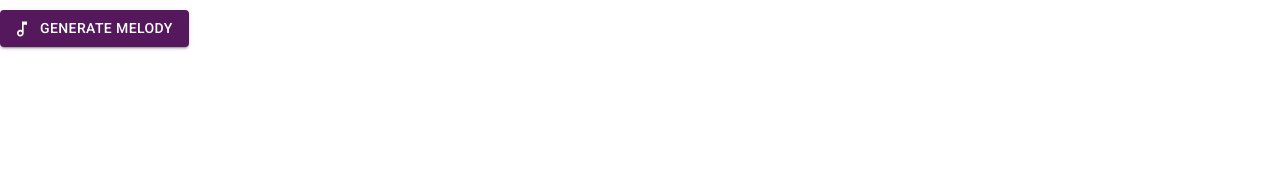
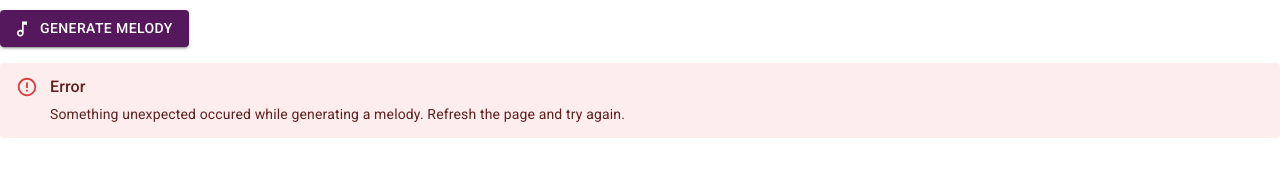
Before and after one commit to technikka/Abnormelodies_UI, a React (Create React App) app: page / in a window 1280 px wide. Both pictures are taken after a click on the button "GENERATE MELODY". Shown: the part 557-734 px from the top of the page. Built offline with nearby package versions, Linux system fonts and the light colour scheme; no server answers.

Commit message:
add error banner to display when error fetching melody

```diff
--- a/src/App.js
+++ b/src/App.js
@@ -11,11 +11,13 @@ import '@fontsource/roboto/400.css';
 import '@fontsource/roboto/500.css';
 import '@fontsource/roboto/700.css';
 import { createTheme, ThemeProvider } from '@mui/material/styles';
+import { Alert, AlertTitle } from '@mui/material';
 
 const App = () => {
   const [melodyXML, setMelodyXML] = useState({});
   const [melodyFragments, setMelodyFragments] = useState([]);
   const melodyMounted = useRef(false);
+  const [alertIsVisible, setAlertIsVisible] = useState(false);
 
   const theme = createTheme({
     palette: {
@@ -49,8 +51,12 @@ const App = () => {
         const fragments = FragmentService.getFragments(response.data);
         setMelodyFragments(fragments);
         mountMelody();
+        setAlertIsVisible(false);
       })
-      .catch((error) => console.log(error));
+      .catch((error) => {
+        console.log(error)
+        setAlertIsVisible(true);
+      });
   };
 
   return (
@@ -58,10 +64,19 @@ const App = () => {
       <ThemeProvider theme={theme}>
         <Header />
         <Form getMelody={getMelody}/>
-        {melodyMounted.current && (
+        { melodyMounted.current && (
           <MelodyAudio melodyFragments={melodyFragments} />
-        )}
-        {melodyMounted.current && <MelodyDisplay xml={melodyXML}/>}
+        )
+        }
+        { alertIsVisible &&
+          <Alert severity="error" sx={{my:2}}>
+            <AlertTitle>Error</AlertTitle>
+            Something unexpected occured while generating a melody. Refresh the page and try again.
+          </Alert>
+        }
+        { melodyMounted.current &&
+          <MelodyDisplay xml={melodyXML}/>
+        }
       </ThemeProvider>
     </div>
   );
```
